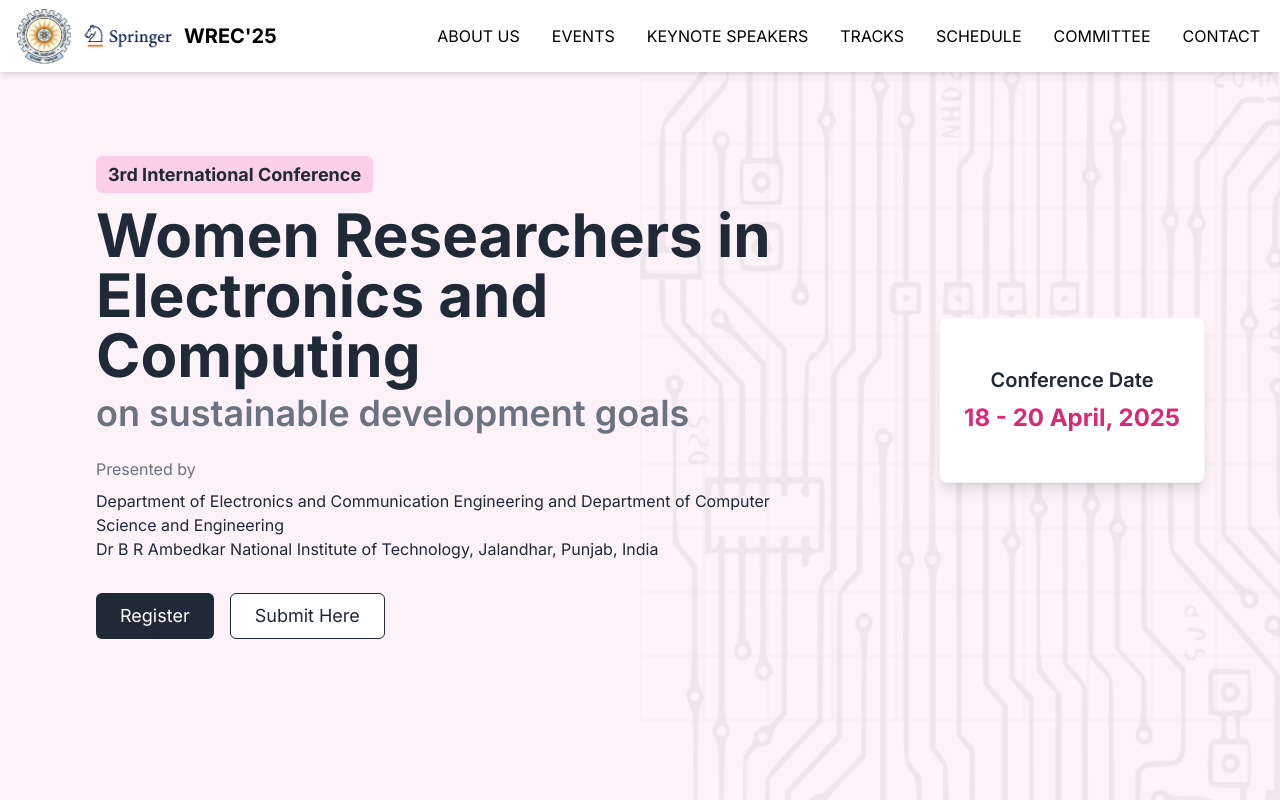
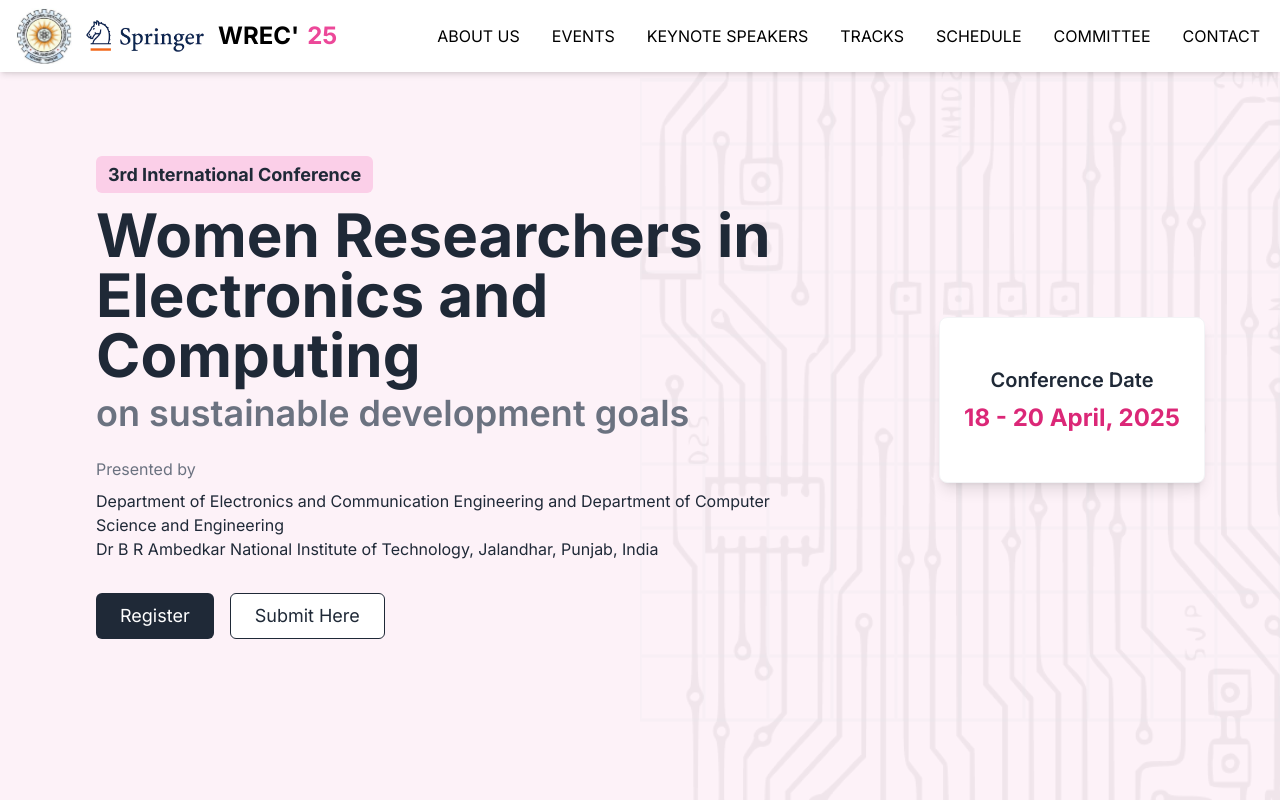
Before and after one commit to capy-on-caffeine/wrec, a Next.js app: page / in a window 1280 px wide. Shown: the top 800 px of the page. Built offline with nearby package versions, Linux system fonts and the light colour scheme.

Commit message:
logo changes and fixes

```diff
--- a/src/app/components/Footer.tsx
+++ b/src/app/components/Footer.tsx
@@ -14,14 +14,11 @@
           {/* Conference Info */}
           <div className="text-center lg:text-left">
             <h2 className="text-2xl font-bold">
-              {`WREC&apos;`}
+              WREC&apos;
               <span className="lg:text-pink-500 text-white">25</span>
             </h2>
             <p className="text-lg font-semibold mt-2">
               Women Researchers in Electronics and Computing
-            </p>
-            <p className="text-gray-500 mt-1">
-              Department of Electronics and Communication Engineering
             </p>
           </div>
         </div>
--- a/src/app/components/Navbar.tsx
+++ b/src/app/components/Navbar.tsx
@@ -32,8 +32,9 @@
       <div className="container mx-auto px-4 py-2 flex items-center justify-between">
         <Link href="/" className="flex items-center space-x-2">
           <Image src="/logo.jpeg" alt="Logo" width={56} height={56} />
-          <Image src="/springer.png" alt="Springer" width={96} height={32} />
-          <span className="text-xl font-bold">WREC&apos;25</span>
+          <Image src="/springer.png" alt="Springer" width={130} height={40} />
+          <span className="text-2xl font-bold">WREC&apos;</span>
+          <span className="lg:text-pink-500 font-bold text-2xl text-white">25</span>
         </Link>
 
         <button className="block md:hidden" onClick={toggleMenu}>
```
Also changed, not shown: 1 other file (tests, documents, lock files or other folders).
